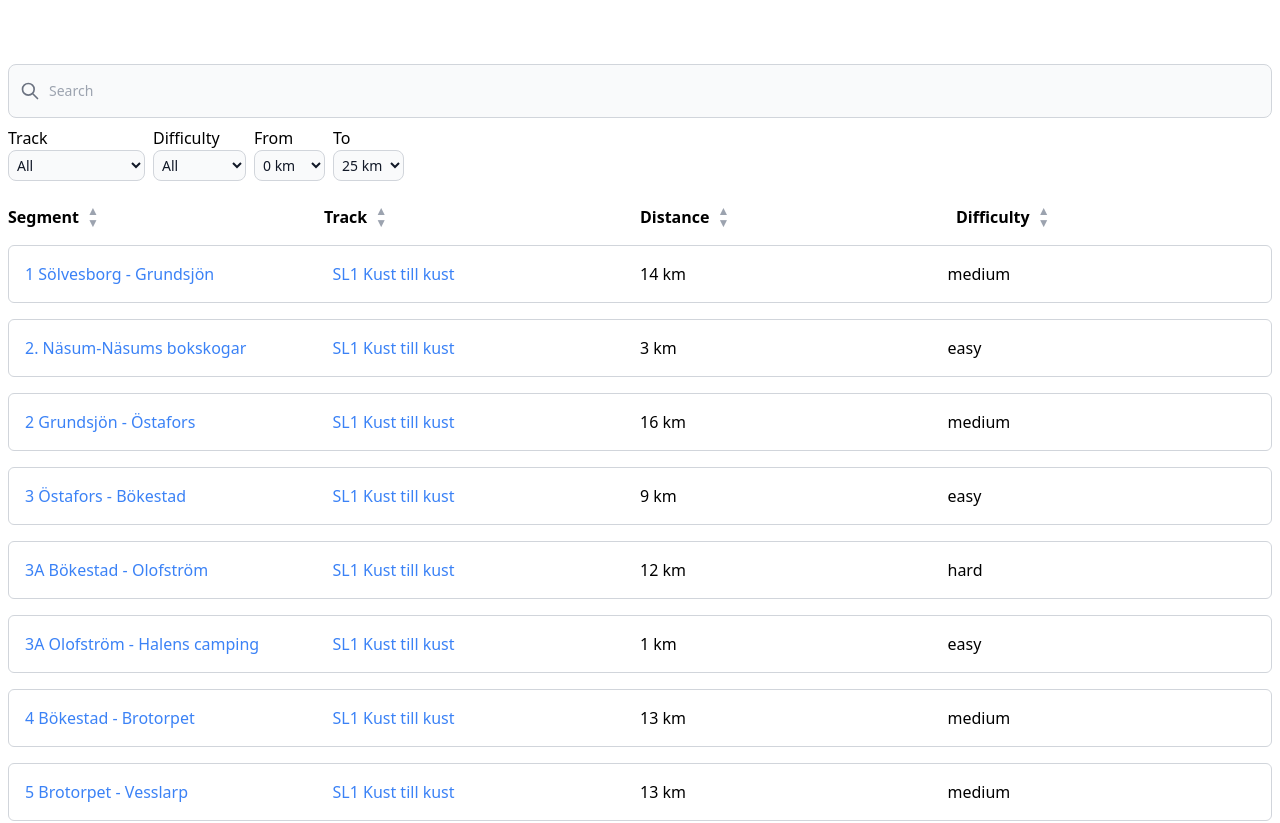
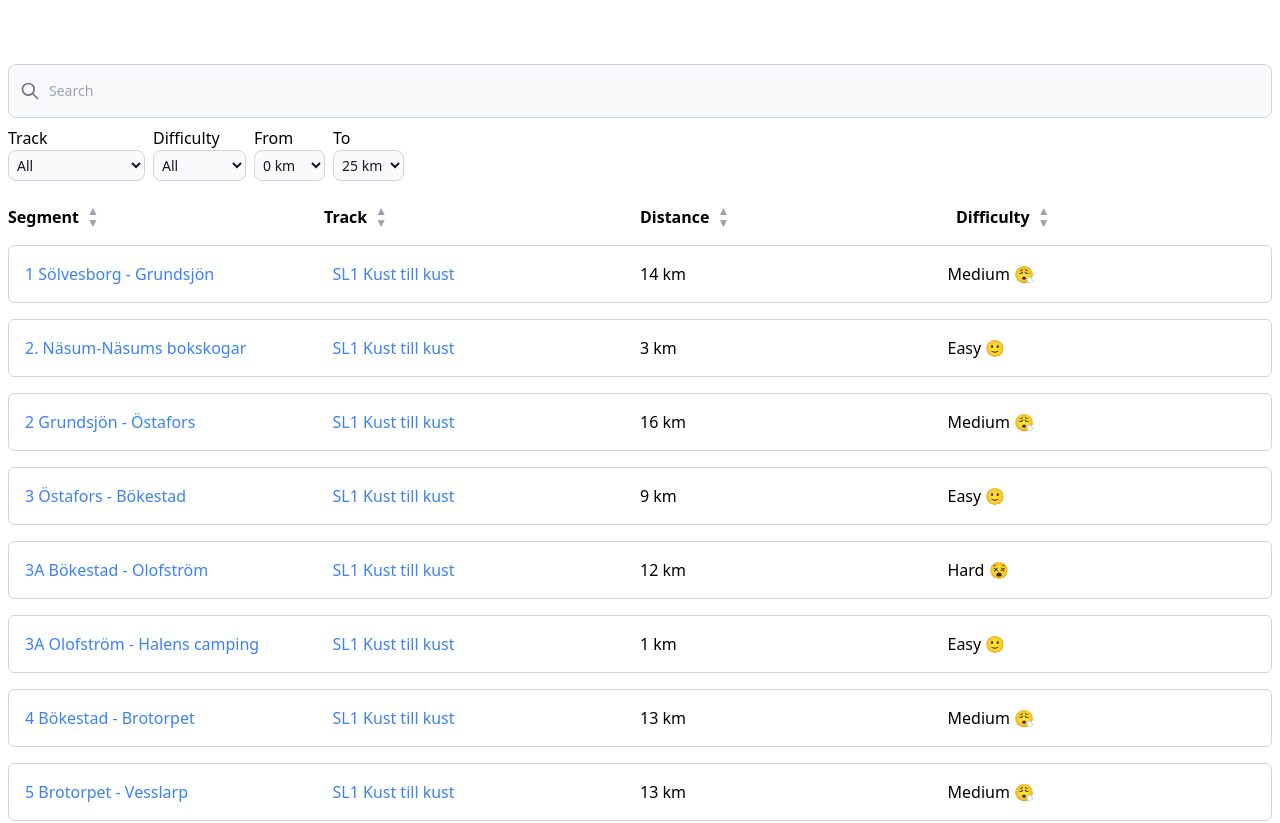
Before and after one commit to hnrkcode/skaneleden-react-app, a React (Vite) app: page / in a window 1280 px wide. Shown: the top 823 px of the page. Built offline with nearby package versions, Linux system fonts and the light colour scheme.

Commit message:
Add emojis to describe difficulty levels

```diff
--- a/src/components/SegmentListItem.tsx
+++ b/src/components/SegmentListItem.tsx
@@ -18,6 +18,12 @@ interface SegmentListItemProps {
 
 export default function SegmentListItem({ index, row }: SegmentListItemProps) {
   const distanceInKm = `${row.distance / 1000} km`;
+  const difficultyIcons: { [key: string]: string } = {
+    "very-easy": "Very easy 😐",
+    easy: "Easy 🙂",
+    medium: "Medium 😮‍💨",
+    hard: "Hard 😵",
+  };
 
   return (
     <div
@@ -45,7 +51,7 @@ export default function SegmentListItem({ index, row }: SegmentListItemProps) {
         </a>
       </div>
       <div className="basis-1/4">{distanceInKm}</div>
-      <div className="basis-1/4">{row.difficulty}</div>
+      <div className="basis-1/4">{difficultyIcons[row.difficulty]}</div>
     </div>
   );
 }
```
